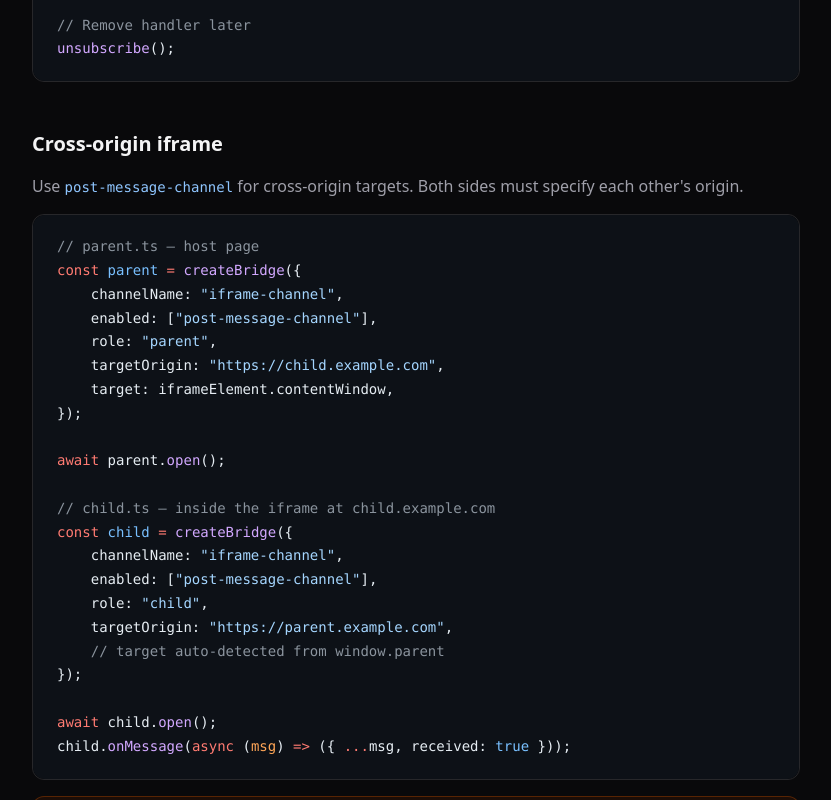
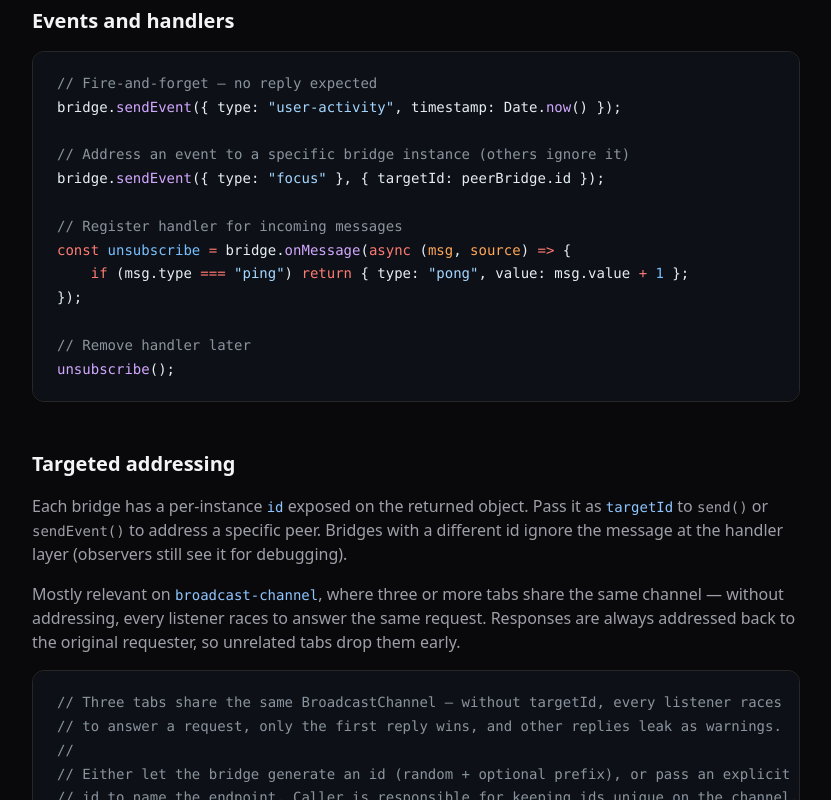
Before and after one commit to mhanzelka/frame-bridge, a Next.js app in the folder apps/web/: page /docs/frame-bridge in a window 1280 px wide. Shown: the part 2879-3679 px from the top of the page, without its empty margins (248-1079 px from the left). Built offline with nearby package versions, Linux system fonts and the light colour scheme.

Commit message:
document targetId and explicit bridge id in frame-bridge docs

```diff
--- a/apps/web/app/(main)/docs/frame-bridge/page.tsx
+++ b/apps/web/app/(main)/docs/frame-bridge/page.tsx
@@ -23,11 +23,15 @@ const reply = await bridge.send(data, {
     signal: abortController.signal,        // AbortSignal to cancel
     transfer: [arrayBuffer],               // Transferable objects
     preferredTransport: "message-channel", // hint which transport to use
+    targetId: peerBridge.id,               // address a specific bridge instance (see Targeted addressing)
 });`;
 
 const EVENTS = `\
 // Fire-and-forget — no reply expected
 bridge.sendEvent({ type: "user-activity", timestamp: Date.now() });
+
+// Address an event to a specific bridge instance (others ignore it)
+bridge.sendEvent({ type: "focus" }, { targetId: peerBridge.id });
 
 // Register handler for incoming messages
 const unsubscribe = bridge.onMessage(async (msg, source) => {
@@ -36,6 +40,32 @@ const unsubscribe = bridge.onMessage(async (msg, source) => {
 
 // Remove handler later
 unsubscribe();`;
+
+const TARGETED = `\
+// Three tabs share the same BroadcastChannel — without targetId, every listener races
+// to answer a request, only the first reply wins, and other replies leak as warnings.
+//
+// Either let the bridge generate an id (random + optional prefix), or pass an explicit
+// id to name the endpoint. Caller is responsible for keeping ids unique on the channel.
+const lobby = createBridge<Msg>({
+    id: "lobby",                     // deterministic id — peers can target it by name
+    channelName: "rooms",
+    role: "parent",
+    enabled: ["broadcast-channel"],
+});
+await lobby.open();
+console.log(lobby.id); // "lobby"
+
+// Send addressed only to a specific peer — others see the message in their observer
+// (handy for devtools) but skip the onMessage handler entirely.
+const reply = await lobby.send({ type: "ping" }, { targetId: "room-42" });
+
+// Targeted event — only the addressed bridge handles it. Omit targetId to broadcast.
+lobby.sendEvent({ type: "focus" }, { targetId: "room-42" });
+
+// Responses are always addressed back to the original requester, so unrelated tabs
+// sharing the BroadcastChannel ignore them at the filter layer (no pendingStore lookup,
+// no handler invocation).`;
 
 const CROSS_ORIGIN = `\
 // parent.ts — host page
@@ -101,15 +131,16 @@ const createBridgeParams = [
     { name: "enabled", type: "TransportType[]", description: 'Which transports to use: "broadcast-channel", "post-message-channel", "message-channel".' },
     { name: "targetOrigin", type: "string", description: 'Required for "post-message-channel". Use "same-origin" for same-origin targets.' },
     { name: "target", type: "Window?", description: 'Target window for "post-message-channel". Optional in child contexts — auto-detects window.parent (iframe) or window.opener (popup). Parent contexts pass it explicitly (or via setTarget when the iframe mounts).' },
-    { name: "prefix", type: "string", description: "Optional prefix for the generated bridge ID." },
+    { name: "id", type: "string", description: "Explicit bridge instance id used as-is — replaces the random one. Useful for naming endpoints so peers can address each other deterministically via options.targetId. Caller is responsible for uniqueness within the same channelName. Ignores prefix when set." },
+    { name: "prefix", type: "string", description: "Optional prefix for the generated bridge ID. Ignored when id is set." },
     { name: "options.resolveMessageKey", type: "(msg) => string", description: "Custom key used in timeout error messages." },
 ];
 
 const bridgeMethods = [
     { name: "open()", type: "Promise<void>", description: "Open all enabled transports." },
     { name: "close()", type: "void", description: "Close all transports, reject pending requests." },
-    { name: "send(data, options?)", type: "Promise<T>", description: "Send a request and await the response." },
-    { name: "sendEvent(data)", type: "void", description: "Fire-and-forget — no response expected." },
+    { name: "send(data, options?)", type: "Promise<T>", description: "Send a request and await the response. Pass options.targetId to address a specific bridge instance." },
+    { name: "sendEvent(data, options?)", type: "void", description: "Fire-and-forget — no response expected. Pass options.targetId to address a specific bridge instance instead of broadcasting." },
     { name: "onMessage(handler)", type: "() => void", description: "Register incoming message handler. Returns unsubscribe function." },
     { name: "isOpen()", type: "boolean", description: "True if at least one transport is open." },
     { name: "active()", type: "BridgeActiveTransports", description: "Lists currently enabled and open transports." },
@@ -157,6 +188,34 @@ const FrameBridgePage = () => (
         </section>
 
         <section className="mb-12">
+            <h2 className="mb-4 text-xl font-semibold text-zinc-100">Targeted addressing</h2>
+            <p className="mb-4 text-zinc-400">
+                Each bridge has a per-instance{" "}
+                <code className="font-mono text-sm text-blue-300">id</code> exposed on the returned object.
+                Pass it as <code className="font-mono text-sm text-blue-300">targetId</code> to{" "}
+                <code className="font-mono text-sm">send()</code> or{" "}
+                <code className="font-mono text-sm">sendEvent()</code> to address a specific peer.
+                Bridges with a different id ignore the message at the handler layer
+                (observers still see it for debugging).
+            </p>
+            <p className="mb-4 text-zinc-400">
+                Mostly relevant on <code className="font-mono text-sm text-blue-300">broadcast-channel</code>,
+                where three or more tabs share the same channel — without addressing, every listener races
+                to answer the same request. Responses are always addressed back to the original requester,
+                so unrelated tabs drop them early.
+            </p>
+            <CodeBlock code={TARGETED} lang="ts" />
+            <div className="mt-4">
+                <Note>
+                    Without an explicit <code className="font-mono text-sm">id</code>, the bridge generates a
+                    random one on every <code className="font-mono text-sm">createBridge()</code> call — per-instance,
+                    not stable across reloads. Pass <code className="font-mono text-sm">id</code> to name the endpoint
+                    deterministically (peers can then target it by name without a discovery handshake).
+                </Note>
+            </div>
+        </section>
+
+        <section className="mb-12">
             <h2 className="mb-4 text-xl font-semibold text-zinc-100">Cross-origin iframe</h2>
             <p className="mb-4 text-zinc-400">
                 Use <code className="font-mono text-sm text-blue-300">post-message-channel</code> for cross-origin targets.
```
